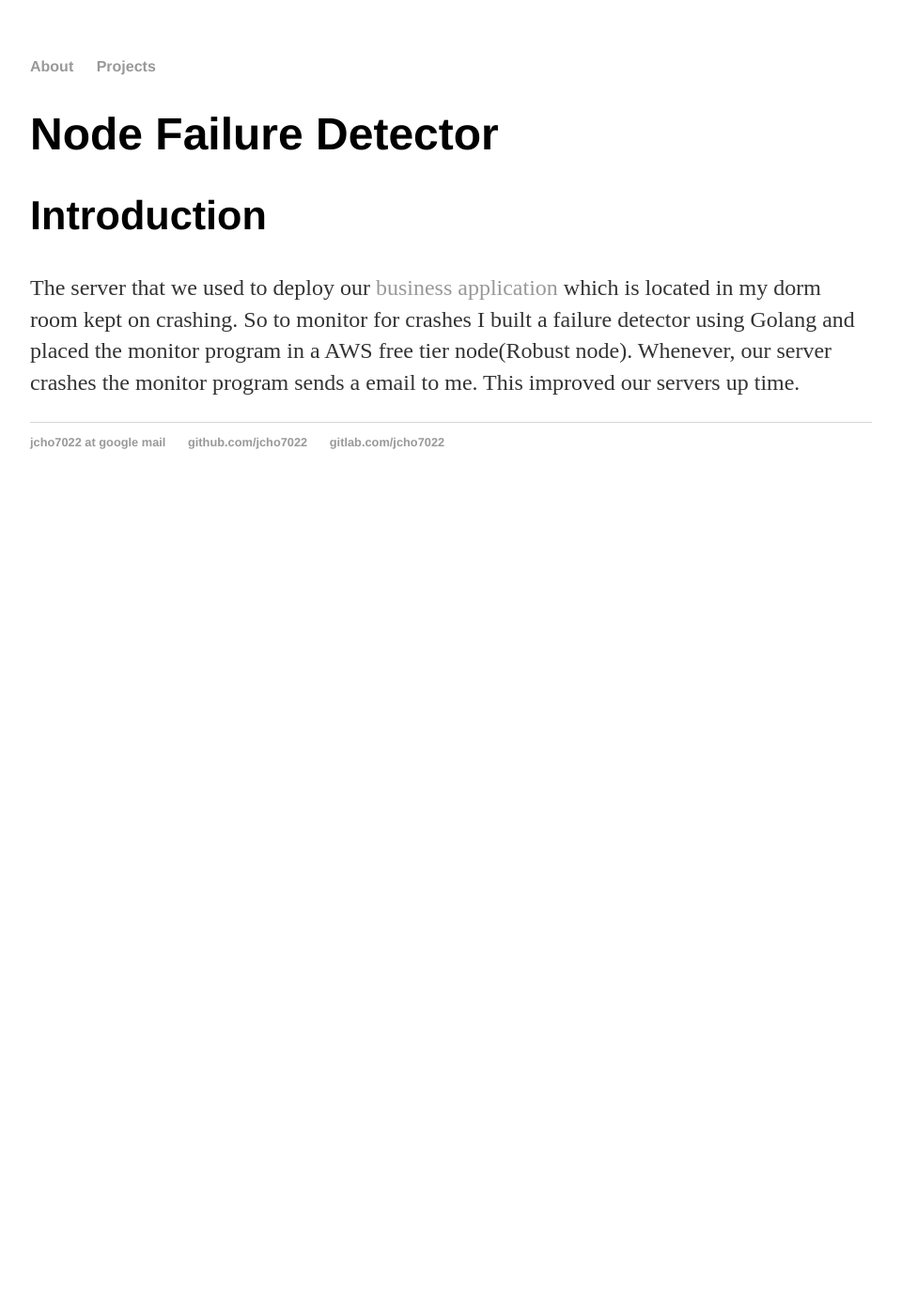
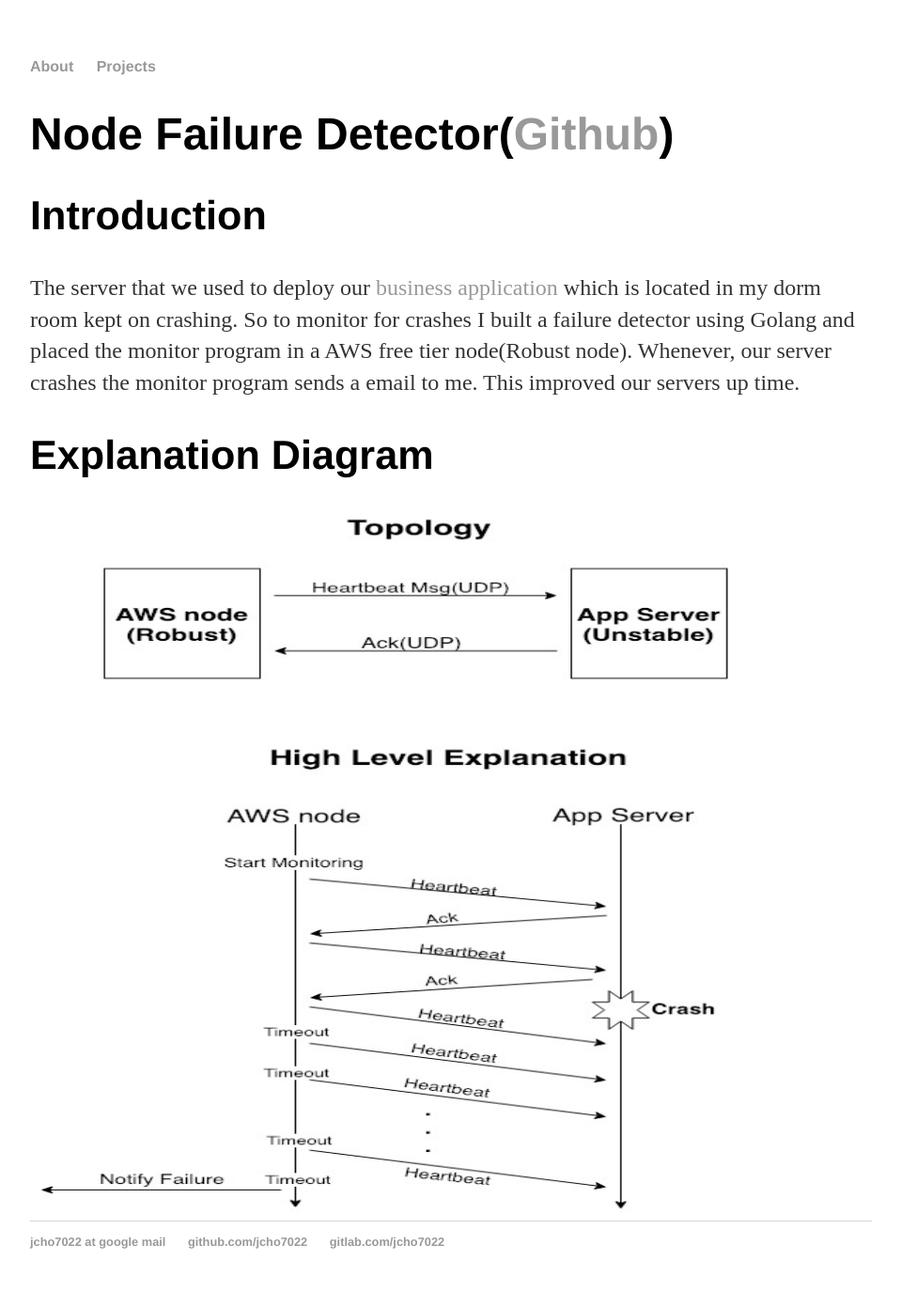
Before and after one commit to jcho7022/jcho7022.github.io, a Jekyll site: the page built from projects/fd/index.html, in a window 1280 px wide. Shown: the whole page at 94% size, without its empty margins (160-1119 px from the left). Built offline with Jekyll 4.4.1, drawn with Linux system fonts in a browser that asks for light colours; before the commit the page ends 900 px from its top, so only the background shows below that.

Commit message:
Update index.html

```diff
--- a/projects/fd/index.html
+++ b/projects/fd/index.html
@@ -2,9 +2,11 @@
 layout: default
 title: Failure Detector
 ---
-<h1>Node Failure Detector</h1>
+<h1>Node Failure Detector(<a href="https://github.com/jcho7022/failure_detector">Github</a>)</h1>
 <h2>Introduction</h2>
 <p>The server that we used to deploy our
   <a href="https://jcho7022.github.io/projects/float">business application</a> which is located in my dorm room kept on crashing. So to monitor
   for crashes I built a failure detector using Golang and placed the monitor program in a AWS free tier node(Robust node). Whenever, our
 server crashes the monitor program sends a email to me. This improved our servers up time.</p>
+<h2>Explanation Diagram</h2>
+<img src="failure_detector_explanation.jpg" alt="failure_detector_explanation" height="750px" width="750px">
```
